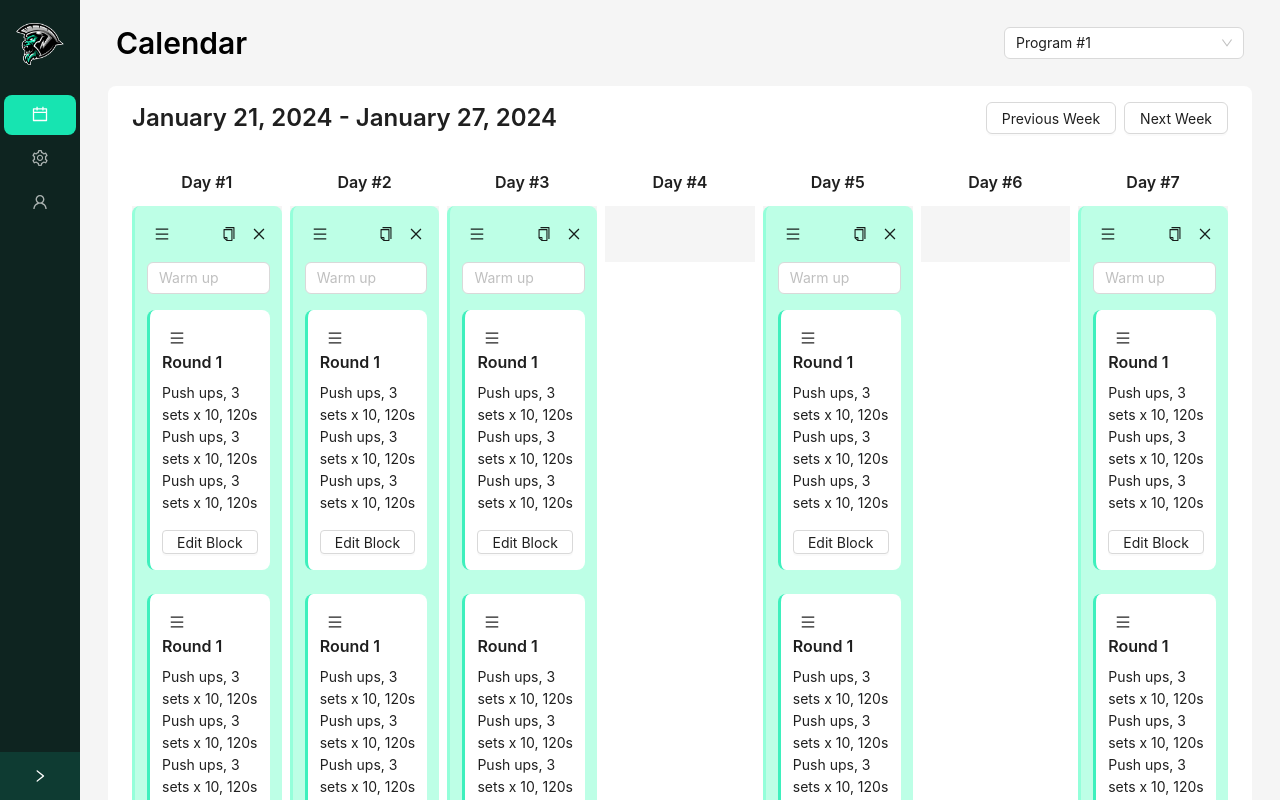
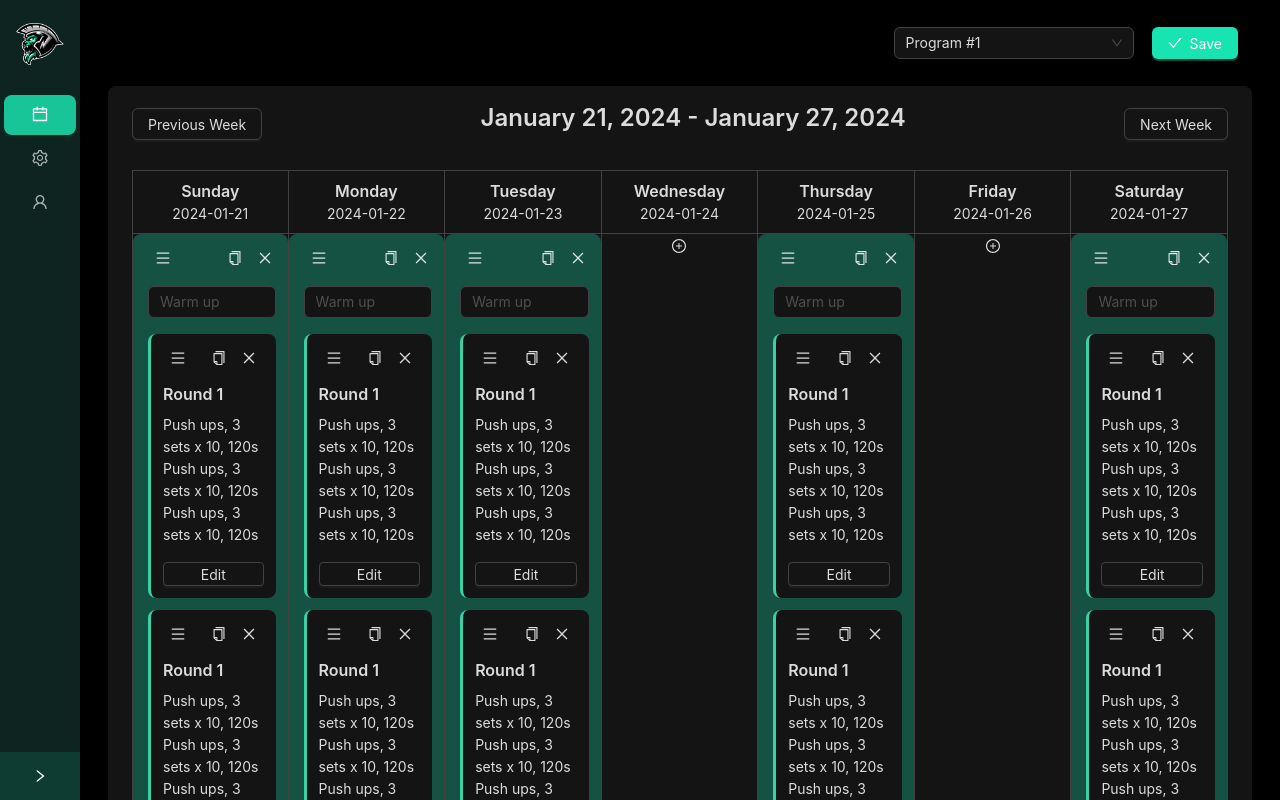
Before and after one commit to palajo/hybridstrainingclub-platform-old, a Next.js app: page / in a window 1280 px wide. Shown: the top 800 px of the page. Built offline with nearby package versions, Linux system fonts and the light colour scheme.

Commit message:
[update] finished calendar layout

```diff
--- a/src/components/Calendar/Block.tsx
+++ b/src/components/Calendar/Block.tsx
@@ -1,14 +1,15 @@
 import React from 'react';
-import { Button, Col, theme, Typography } from 'antd';
+import { Button, Col, Row, theme, Typography } from 'antd';
 import ModalBlock from '@/components/Calendar/ModalBlock';
 import { CSS } from '@dnd-kit/utilities';
 import { generate } from '@ant-design/colors';
 import { useSortable } from '@dnd-kit/sortable';
-import { MenuOutlined } from '@ant-design/icons';
+import { CloseOutlined, CopyOutlined, MenuOutlined } from '@ant-design/icons';
 
 interface SortableItemProps {
   id: string;
 }
+
 function Block({ id }: SortableItemProps) {
   const {
     token: { colorPrimary, borderRadiusLG, colorBgContainer },
@@ -27,8 +28,8 @@ function Block({ id }: SortableItemProps) {
   const style: React.CSSProperties = {
     transform: CSS.Transform.toString(transform),
     transition,
-    padding: '16px 12px',
-    marginBottom: '24px',
+    padding: '12px',
+    marginBottom: '12px',
     borderLeft: `3px solid ${generate(colorPrimary)[4]}`,
     background: colorBgContainer,
     borderRadius: borderRadiusLG,
@@ -36,10 +37,30 @@ function Block({ id }: SortableItemProps) {
 
   return (
     <div ref={setNodeRef} style={style} {...attributes}>
+      <Row gutter={[0, 12]}>
+        <Col xs={24}>
+          <Row align="middle" justify="space-between">
+            <Col>
               <Button size="small" type="text" ref={setActivatorNodeRef}
                       style={{ touchAction: 'none', cursor: 'move' }}{...listeners}>
                 <MenuOutlined/>
               </Button>
+            </Col>
+            <Row>
+              <Col>
+                <Button size="small" type="text">
+                  <CopyOutlined/>
+                </Button>
+              </Col>
+              <Col>
+                <Button size="small" type="text">
+                  <CloseOutlined/>
+                </Button>
+              </Col>
+            </Row>
+          </Row>
+        </Col>
+        <Col xs={24}>
           <Typography.Title level={5}>
             Round 1
           </Typography.Title>
@@ -52,6 +73,8 @@ function Block({ id }: SortableItemProps) {
           <Typography>
             Push ups, 3 sets x 10, 120s
           </Typography>
+        </Col>
+      </Row>
       <ModalBlock/>
     </div>
   );
--- a/src/components/Calendar/Calendar.tsx
+++ b/src/components/Calendar/Calendar.tsx
@@ -11,9 +11,8 @@ import {
 import { arrayMove, sortableKeyboardCoordinates } from '@dnd-kit/sortable';
 import dayjs from 'dayjs';
 import Container from './Container';
-import { Button, Col, Row, Typography } from 'antd';
+import { Button, Col, Row, theme, Typography } from 'antd';
 import Group from './Group';
-import { restrictToHorizontalAxis } from '@dnd-kit/modifiers';
 
 interface Items {
   [key: string]: string[];
@@ -54,10 +53,12 @@ const defaultAnnouncements: DefaultAnnouncements = {
 };
 
 export default function Calendar() {
+  const { token: { colorBorder, paddingXS } } = theme.useToken();
+
   const [items, setItems] = useState<Items>({
-    day1: ['1', '2',],
-    day2: ['4', '5',],
-    day3: ['7',],
+    day1: ['1', '2'],
+    day2: ['4', '5'],
+    day3: ['7'],
     day4: [],
     day5: ['3'],
     day6: [],
@@ -141,21 +142,17 @@ export default function Calendar() {
   return (
     <Row gutter={[24, 24]}>
       <Col lg={24}>
-        <Row justify="space-between" gutter={[12, 16]}>
+        <Row justify="space-between" align="middle" gutter={[12, 16]}>
+          <Col>
+            <Button onClick={goToPreviousWeek}>Previous Week</Button>
+          </Col>
           <Col>
             <Typography.Title level={3}>
               {currentDate.startOf('week').format('MMMM D, YYYY')} - {currentDate.endOf('week').format('MMMM D, YYYY')}
             </Typography.Title>
           </Col>
           <Col>
-            <Row gutter={[8, 8]}>
-              <Col>
-                <Button onClick={goToPreviousWeek}>Previous Week</Button>
-              </Col>
-              <Col>
-                <Button onClick={goToNextWeek}>Next Week</Button>
-              </Col>
-            </Row>
+            <Button onClick={goToNextWeek}>Next Week</Button>
           </Col>
         </Row>
       </Col>
@@ -168,11 +165,32 @@ export default function Calendar() {
           onDragOver={handleDragOver}
           onDragEnd={handleDragEnd}
         >
-          <Row gutter={[8, 0]} justify="space-between">
+          <Row justify="space-between">
             {[...Array(7)].map((_, index) => (
-              <Col key={`day${index + 1}`} style={{ width: 'calc(100% / 7)' }}>
-                <Typography.Title level={5} style={{ textAlign: 'center', marginBottom: '12px' }}>Day #{index + 1}</Typography.Title>
-                <Container id={`day${index + 1}`} items={items[`day${index + 1}`]}/>
+              <Col
+                key={`day${index + 1}`}
+                style={{
+                  width: 'calc(100% / 7)',
+                  border: `1px solid ${colorBorder}`,
+                  borderLeft: `${index !== 0 && '0'}`,
+                }}
+              >
+                <Row>
+                  <Col
+                    xs={24}
+                    style={{ borderBottom: `1px solid ${colorBorder}`, padding: paddingXS }}
+                  >
+                    <Typography.Title level={5} style={{ textAlign: 'center', marginBottom: '0' }}>
+                      {currentDate.startOf('week').add(index, 'day').format('dddd')}
+                    </Typography.Title>
+                    <Typography style={{ textAlign: 'center' }}>
+                      {currentDate.startOf('week').add(index, 'day').format('YYYY-MM-DD')}
+                    </Typography>
+                  </Col>
+                  <Col xs={24}>
+                    <Container id={`day${index + 1}`} items={items[`day${index + 1}`]}/>
+                  </Col>
+                </Row>
               </Col>
             ))}
           </Row>
--- a/src/components/Calendar/Container.tsx
+++ b/src/components/Calendar/Container.tsx
@@ -1,8 +1,9 @@
 import React from 'react';
 import { useDroppable } from '@dnd-kit/core';
 import { rectSwappingStrategy, SortableContext } from '@dnd-kit/sortable';
-import { Col, Row, theme } from 'antd';
+import { Button, Col, Row, theme } from 'antd';
 import SortableItem from './Group';
+import { PlusCircleOutlined } from '@ant-design/icons';
 
 interface ContainerProps {
   id: string;
@@ -18,10 +19,17 @@ export default function Container({ id, items }: ContainerProps) {
 
   return (
     <SortableContext id={id} items={items} strategy={rectSwappingStrategy}>
-      <div ref={setNodeRef} style={{ background: colorBgLayout, padding: '0 0 56px' }}>
+      <div ref={setNodeRef} style={{ padding: '0 0 56px' }}>
         {items.map((itemId) => (
           <SortableItem key={itemId} id={itemId}/>
         ))}
+        <Row justify="center">
+          <Col>
+            <Button size="small" type="text">
+              <PlusCircleOutlined/>
+            </Button>
+          </Col>
+        </Row>
       </div>
     </SortableContext>
   );
--- a/src/components/Calendar/Group.tsx
+++ b/src/components/Calendar/Group.tsx
@@ -1,16 +1,8 @@
 import React, { useState } from 'react';
-import {
-  arrayMove,
-  rectSortingStrategy,
-  SortableContext,
-  useSortable,
-  verticalListSortingStrategy,
-} from '@dnd-kit/sortable';
+import { arrayMove, SortableContext, useSortable, verticalListSortingStrategy } from '@dnd-kit/sortable';
 import { CSS } from '@dnd-kit/utilities';
-import { Button, Col, Form, Input, Row, Space, theme, Typography } from 'antd';
-import { CloseOutlined, CopyOutlined, MenuOutlined } from '@ant-design/icons';
-import { generate } from '@ant-design/colors';
-import ModalBlock from '@/components/Calendar/ModalBlock';
+import { Button, Col, Input, Row, theme } from 'antd';
+import { CloseOutlined, CopyOutlined, MenuOutlined, PlusCircleOutlined } from '@ant-design/icons';
 import Block from '@/components/Calendar/Block';
 import { closestCenter, DndContext, MouseSensor, TouchSensor, useSensor, useSensors } from '@dnd-kit/core';
 import { restrictToVerticalAxis } from '@dnd-kit/modifiers';
@@ -26,7 +18,7 @@ interface ListItem {
 
 export default function Group({ id }: SortableItemProps) {
   const {
-    token: { colorPrimary, borderRadiusLG, colorBgContainer },
+    token: { colorPrimary, borderRadiusLG, colorPrimaryBg, colorPrimaryText, colorPrimaryBorder },
   } = theme.useToken();
 
   const {
@@ -42,10 +34,10 @@ export default function Group({ id }: SortableItemProps) {
   const style: React.CSSProperties = {
     transform: CSS.Transform.toString(transform),
     transition,
-    padding: '16px 12px',
-    marginBottom: '32px',
-    borderLeft: `3px solid ${generate(colorPrimary)[2]}`,
-    background: generate(colorPrimary)[1],
+    padding: '12px',
+    marginBottom: '16px',
+    borderLeft: `3px solid ${colorPrimaryBorder}`,
+    background: colorPrimaryBg,
     borderRadius: borderRadiusLG,
   };
 
@@ -112,6 +104,13 @@ export default function Group({ id }: SortableItemProps) {
               ))}
             </SortableContext>
           </DndContext>
+          <Row justify="center">
+            <Col>
+              <Button size="small" type="text">
+                <PlusCircleOutlined/>
+              </Button>
+            </Col>
+          </Row>
         </Col>
       </Row>
     </div>
--- a/src/components/Calendar/ModalBlock.tsx
+++ b/src/components/Calendar/ModalBlock.tsx
@@ -19,8 +19,8 @@ const ModalBlock: React.FC = () => {
 
   return (
     <>
-      <Button size="small" type="default" onClick={showModal} style={{ width: '100%', margin: '16px 0 0'}}>
-        Edit Block
+      <Button size="small" type="default" onClick={showModal} style={{ width: '100%', margin: '16px 0 0' }}>
+        Edit
       </Button>
       <Modal title="Basic Modal" open={isModalOpen} onOk={handleOk} onCancel={handleCancel} width="960px">
         <Form
--- a/src/pages/_app.tsx
+++ b/src/pages/_app.tsx
@@ -9,6 +9,7 @@ const App = ({ Component, pageProps }: AppProps) => {
   return (
     <ConfigProvider
       theme={{
+        algorithm: theme.darkAlgorithm,
         token: {
           colorPrimary: '#17E4B1',
         },
--- a/src/pages/index.tsx
+++ b/src/pages/index.tsx
@@ -1,6 +1,7 @@
 import React from 'react';
-import { Col, Row, Select, theme, Typography } from 'antd';
-import WeeklyCalendar from '@/components/Calendar/Calendar';
+import { Button, Col, Row, Select, theme, Typography } from 'antd';
+import Calendar from '@/components/Calendar/Calendar';
+import { CheckOutlined } from '@ant-design/icons';
 
 const { Title } = Typography;
 
@@ -23,6 +24,8 @@ const Homepage: React.FC = () => {
             </Title>
           </Col>
           <Col>
+            <Row gutter={[12, 0]}>
+              <Col>
                 <Select
                   defaultValue="program-1"
                   style={{ width: 240 }}
@@ -34,10 +37,17 @@ const Homepage: React.FC = () => {
                   ]}
                 />
               </Col>
+              <Col>
+                <Col>
+                  <Button type="primary" icon={<CheckOutlined/>}>Save</Button>
+                </Col>
+              </Col>
+            </Row>
+          </Col>
         </Row>
       </Col>
       <Col span={24} style={{ padding: '16px 24px', background: colorBgContainer, borderRadius: borderRadiusLG }}>
-        <WeeklyCalendar/>
+        <Calendar/>
       </Col>
     </Row>
   );
```
Lines whose indentation alone changed are shown as unchanged.
